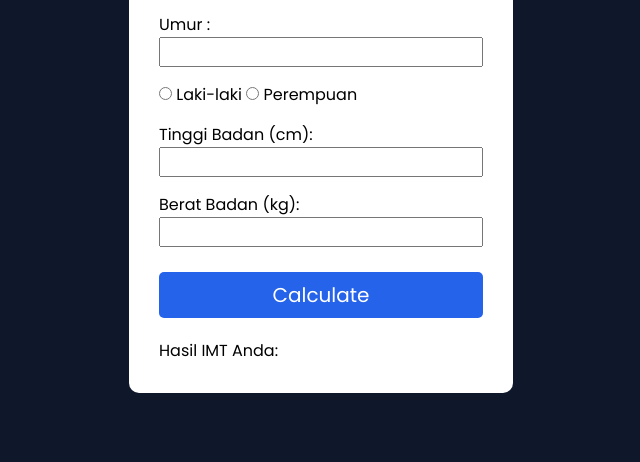
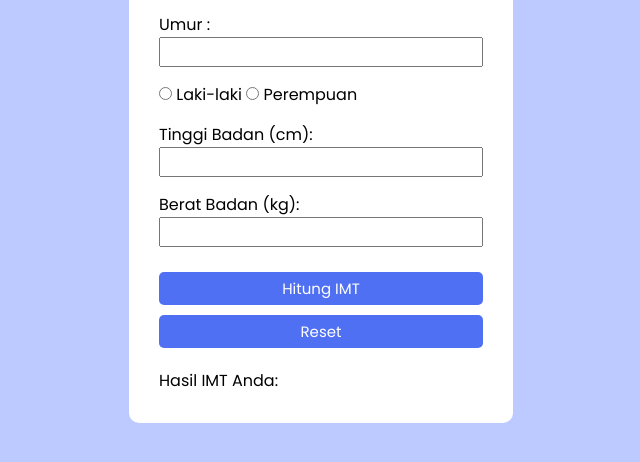
Before and after one commit to revou-fundamental-course/4-mar-24-MRizk1M, a plain HTML site: page index.html in a window 1280 px wide. Shown: the part 180-642 px from the top of the page, without its empty margins (319-959 px from the left). Drawn offline with Linux system fonts and the light colour scheme; a web font is replaced by a local one.

Commit message:
Edit Layout dan Css

```diff
--- a/css/style.css
+++ b/css/style.css
@@ -11,7 +11,7 @@ body {
     display: flex;
     align-items: center;
     justify-content: center;
-  background: #0f172a;
+    background: #BDCAFF;
 }
 
 .container {
@@ -39,16 +39,31 @@ body {
     color: blue;
 }
 
-.calcBtn {
+.htngBtn {
     width: 100%;
-  padding: 8px 0;
+    padding: 5px;
     margin-top: 10px;
+
     border-radius: 5px;
     border-style: none;
-  background: #2563eb;
+    background: #5070f3;
     color: #fff;
     cursor: pointer;
-  font-size: 20px;
+    font-size: 15px;
+}
+
+.rstBtn {
+
+    width: 100%;
+    padding: 5px;
+    margin-top: 10px;
+
+    border-radius: 5px;
+    border-style: none;
+    background: #5070f3;
+    color: #fff;
+    cursor: pointer;
+    font-size: 15px;
 }
 
 #message {
--- a/index.html
+++ b/index.html
@@ -18,20 +18,20 @@
 
         <h6 style="text-align: justify;">Indeks massa tubuh adalah ukuran yang digunakan untuk mengetahui status gizi
             seseorang yang didapatkan dari perbandingan berat dan tinggi badan. </h6>
-        <form><!--tampilan form-->
+        <form> <!--tampilan form-->
             <p class="inputs">
                 <label>Umur : </label>
-                <input type="number" id="umur" min="10" max="70">
+                <input type="number" id="umur" min="10" max="70" required>
             </p>
             <span class="gender">
-                <span> <input type="radio" name="radio" id="lk">
+                <span> <input type="radio" name="radio" id="lk" required>
                     <span class="text">Laki-laki</span>
                     <span class="checkmark"></span>
                 </span>
 
 
                 <span>
-                    <input type="radio" name="radio" id="p">
+                    <input type="radio" name="radio" id="p" required>
                     <span class="text">Perempuan</span>
                     <span class="checkmark"></span>
                 </span>
@@ -39,21 +39,22 @@
             </span>
             <p class="inputs">
                 <label>Tinggi Badan (cm): </label>
-                <input type="number" id="height" min="50" max="230">
+                <input type="number" id="height" min="50" max="230" required>
             </p>
             <p class="inputs">
                 <label>Berat Badan (kg): </label>
-                <input type="number" id="weight" min="30" max="200">
+                <input type="number" id="weight" min="30" max="200" required>
             </p>
-
-            <button class="calcBtn">Calculate</button>
+            <!--Validasi inputan menggunakan atribut required-->
+            <button class="htngBtn">Hitung IMT</button>
+            <button class="rstBtn">Reset</button>
             <div style="margin-top: 20px;">Hasil IMT Anda: <p id="results"></p>
             </div>
-            <p id="message"></p>
+            <p id="message"></p><!--menampilkan hasil-->
 
         </form>
     </div>
-
+<!--Javascript-->
     <script src="js/script.js"></script>
 </body>
 
```
Lines whose indentation alone changed are shown as unchanged.
